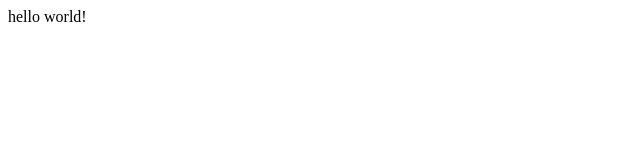
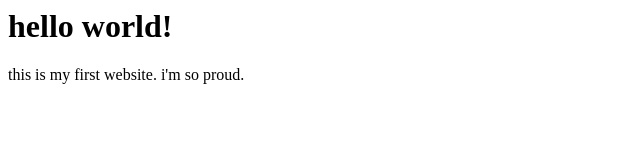
Before and after one commit to ebh1226/websiteTutorial, a plain HTML site: page index.html in a window 1280 px wide. Shown: the whole page, without its empty margins (0-640 px from the left). Drawn offline with Linux system fonts and the light colour scheme.

Commit message:
updated my website

```diff
--- a/index.html
+++ b/index.html
@@ -1 +1,4 @@
-hello world!
+<h1>hello world!</h1>
+<!-- this is a comment . you won't see this -->
+<!-- closing tags have backslash btw -->
+<p>this is my first website. i'm so proud.</p>
```
